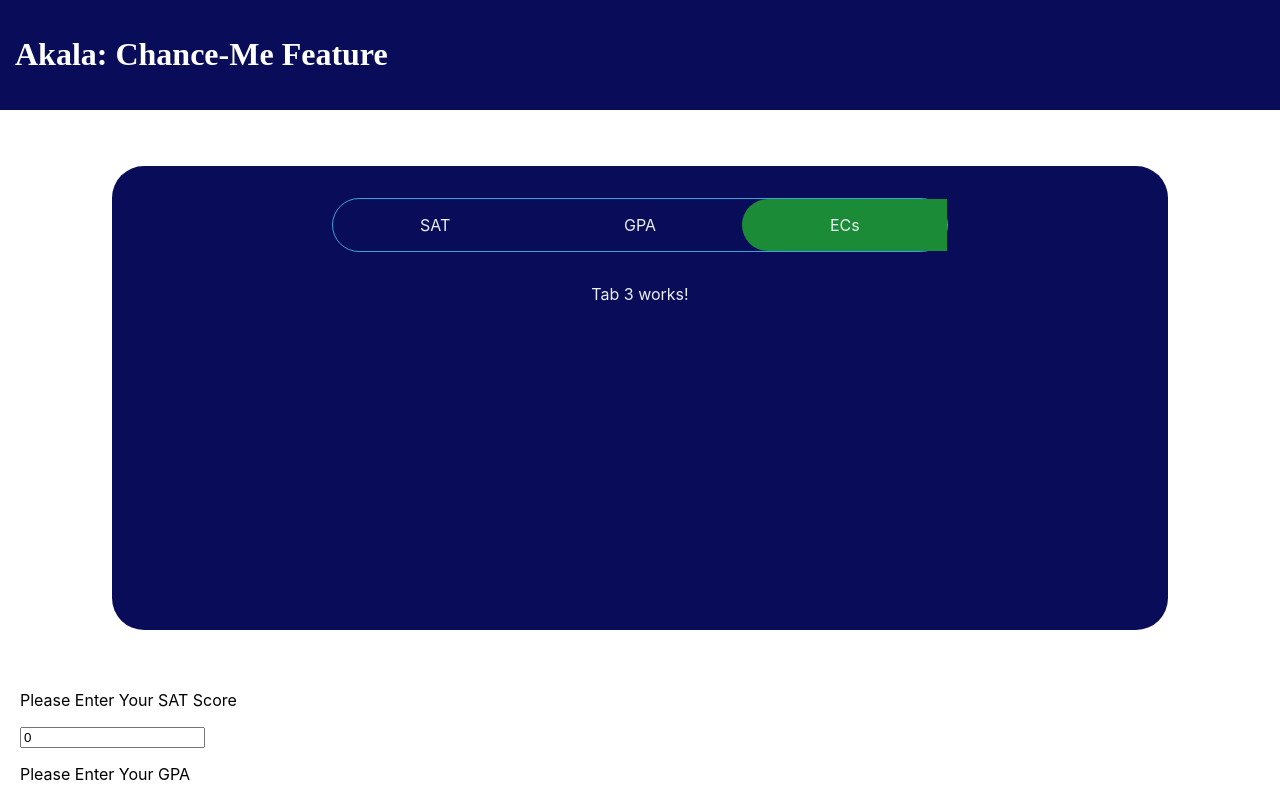
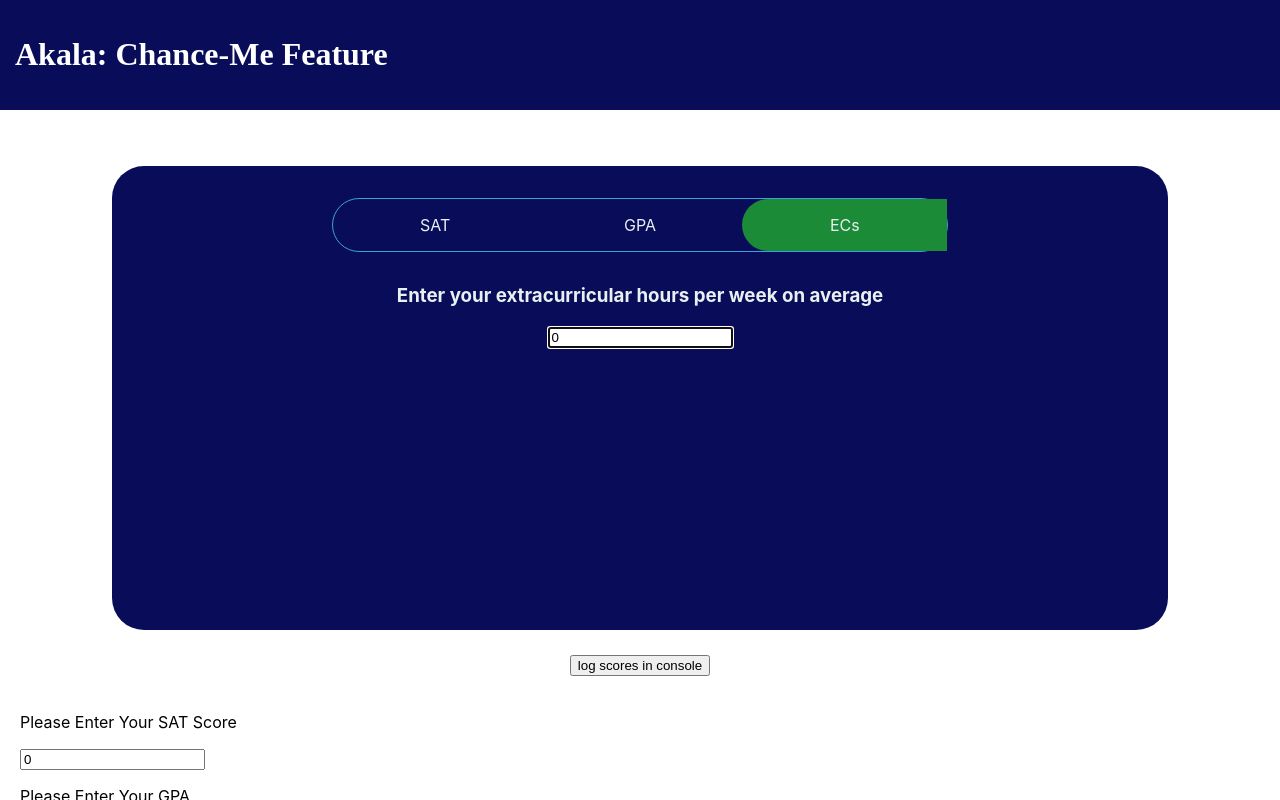
Before and after one commit to dothrakimango/college, a React (Create React App) app: page / in a window 1280 px wide. Both pictures are taken after a click on the item "ECs". Shown: the top 800 px of the page. Built offline with nearby package versions, Linux system fonts and the light colour scheme.

Commit message:
added EC

```diff
--- a/src/App.js
+++ b/src/App.js
@@ -113,13 +113,22 @@
     setSchoolSelection(e)
   }
 
+  function printScores(){
+    console.log(satScore);
+    console.log(extraCurricular);
+    console.log(gpaAverage);
+  }
+
   return(
     <>
     <div className = 'head'>
       <h1>Akala: Chance-Me Feature</h1>
     </div>
     <div className="App">
-      <TabHolder score = {satScore} setScore = {setSatScore} />
+      <TabHolder satScore = {satScore} setSatScore = {setSatScore}
+        gpaAverage = {gpaAverage} setGpaAverage = {setGpaAverage}
+        extraCurricular = {extraCurricular} setExtraCurricular = {setExtraCurricular}/>
+      <button onClick={printScores}>log scores in console</button>
 
     </div>
     <div className = 'inputs'>
--- /dev/null
+++ b/src/TabComponents/ecComponent.js
@@ -0,0 +1,16 @@
+import React from "react";
+
+export default function ecComponent(props) {
+    console.log(props.extraCurricular)
+    return (
+        <div className="exClass">
+            <h3>Enter your extracurricular hours per week on average</h3>
+            <input type = "text"
+                name = "ecBox"
+                onChange = {(e) => props.setExtraCurricular(e.target.value)}
+                value = {props.extraCurricular}
+                autoFocus
+            />
+        </div>
+    )
+}
--- a/src/TabComponents/satComponent.js
+++ b/src/TabComponents/satComponent.js
@@ -1,10 +1,16 @@
 import React from "react";
 
-export default function SatComponent(satScore, setSatScore) {
+export default function SatComponent(props) {
+    console.log(props.satScore)
     return (
         <div className="SatClass">
             <h3>Please enter your SAT (both math and reading)</h3>
-            <input type = "text" name = "satBox" onChange = {(e) => setSatScore(e.target.value)} value = {satScore}/>
+            <input type = "text"
+                name = "satBox"
+                onChange = {(e) => props.setSatScore(e.target.value)}
+                value = {props.satScore}
+                autoFocus
+            />
         </div>
     )
 }
--- a/src/TabHolder.js
+++ b/src/TabHolder.js
@@ -1,8 +1,10 @@
 import React, {useState} from "react";
 import SatComponent from "./TabComponents/satComponent";
+import EcComponent from "./TabComponents/ecComponent";
 
-export default function TabHolder(score, setScore) {
+export default function TabHolder(props) {
     const [activeTab, setActiveTab] = useState("SAT");
+    console.log(props.satScore)
 
     const TabContent = ({id, activeTab, children}) => {
         return (
@@ -36,13 +38,13 @@
           </ul>
           <div className="outlet">
             <TabContent id="SAT" activeTab={activeTab}>
-                <SatComponent satScore = {score} setSatScore = {setScore}/>
+                <SatComponent satScore = {props.satScore} setSatScore = {props.setSatScore}/>
             </TabContent>
             <TabContent id="GPA" activeTab={activeTab}>
                 <p>Tab 2 works!</p>
             </TabContent>
             <TabContent id="ECs" activeTab={activeTab}>
-                <p>Tab 3 works!</p>
+              <EcComponent extraCurricular = {props.extraCurricular} setExtraCurricular = {props.setExtraCurricular}/>
             </TabContent>
           </div>
         </div>
```
